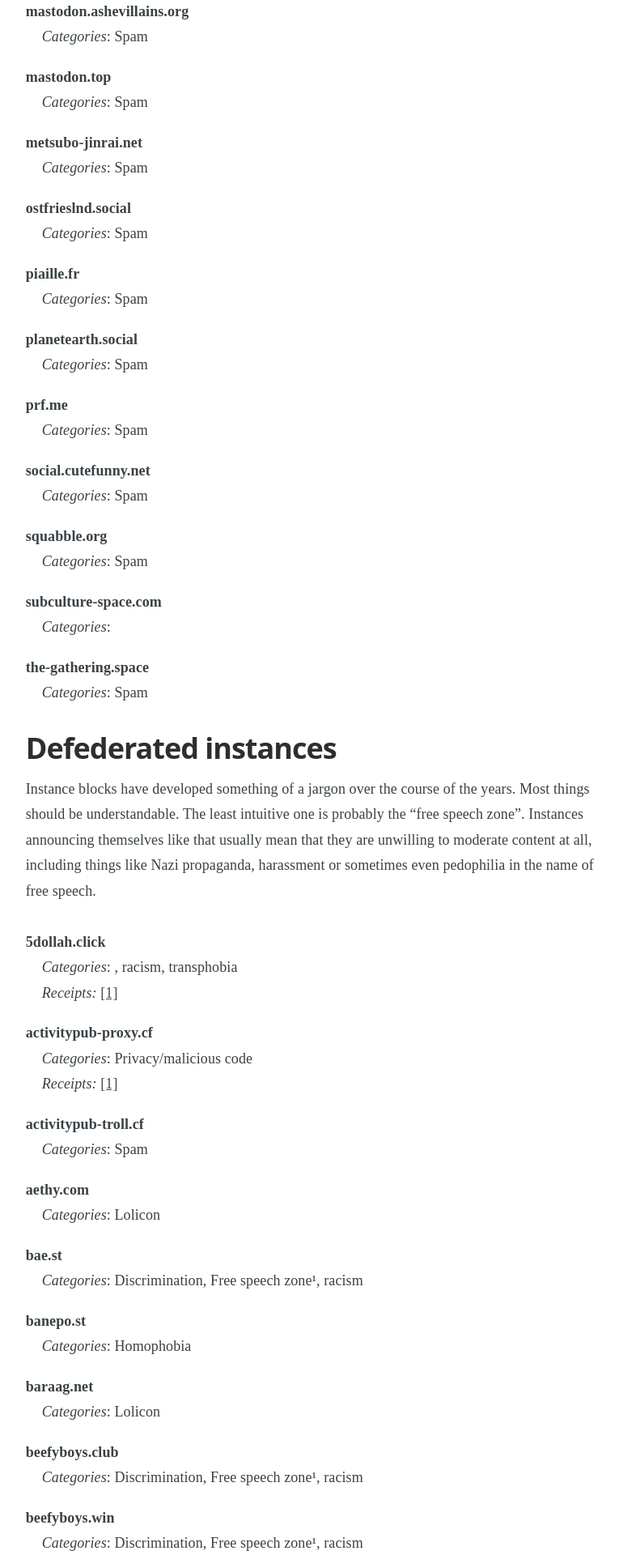
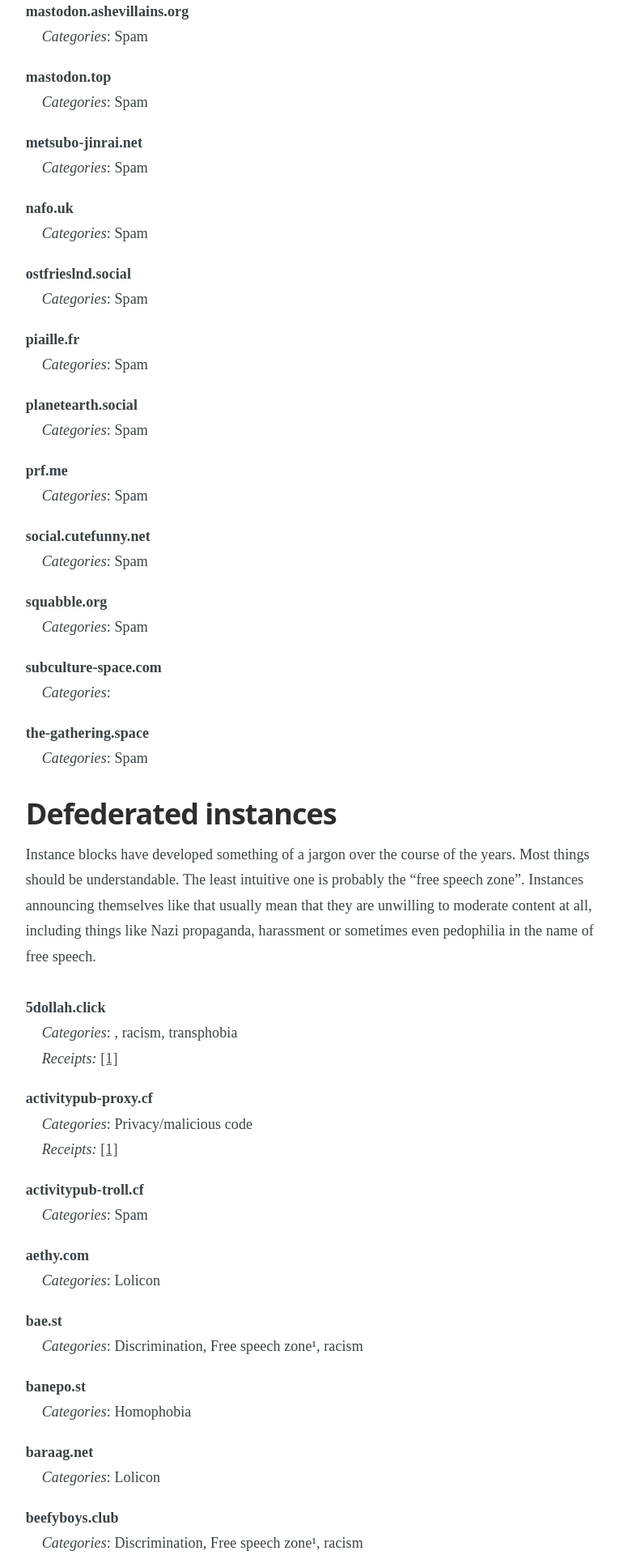
Before and after one commit to chaossocial/meta, a Jekyll site: the page built from federation.md, in a window 1280 px wide. Shown: the part 2126-4046 px from the top of the page at 81% size, without its empty margins (398-1163 px from the left). Built offline with Jekyll 4.4.1, drawn with Linux system fonts in a browser that asks for light colours; some of the changed text lies outside the part shown.

Commit message:
Limit nafo.uk

```diff
--- a/_data/limited_instances.json
+++ b/_data/limited_instances.json
@@ -150,6 +150,15 @@
     "comment_de": ""
   },
   {
+    "instance": "nafo.uk",
+    "tags": [
+      "SPAM"
+    ],
+    "receipts": [],
+    "comment_en": "",
+    "comment_de": ""
+  },
+  {
     "instance": "ostfrieslnd.social",
     "tags": [
       "SPAM"
```
